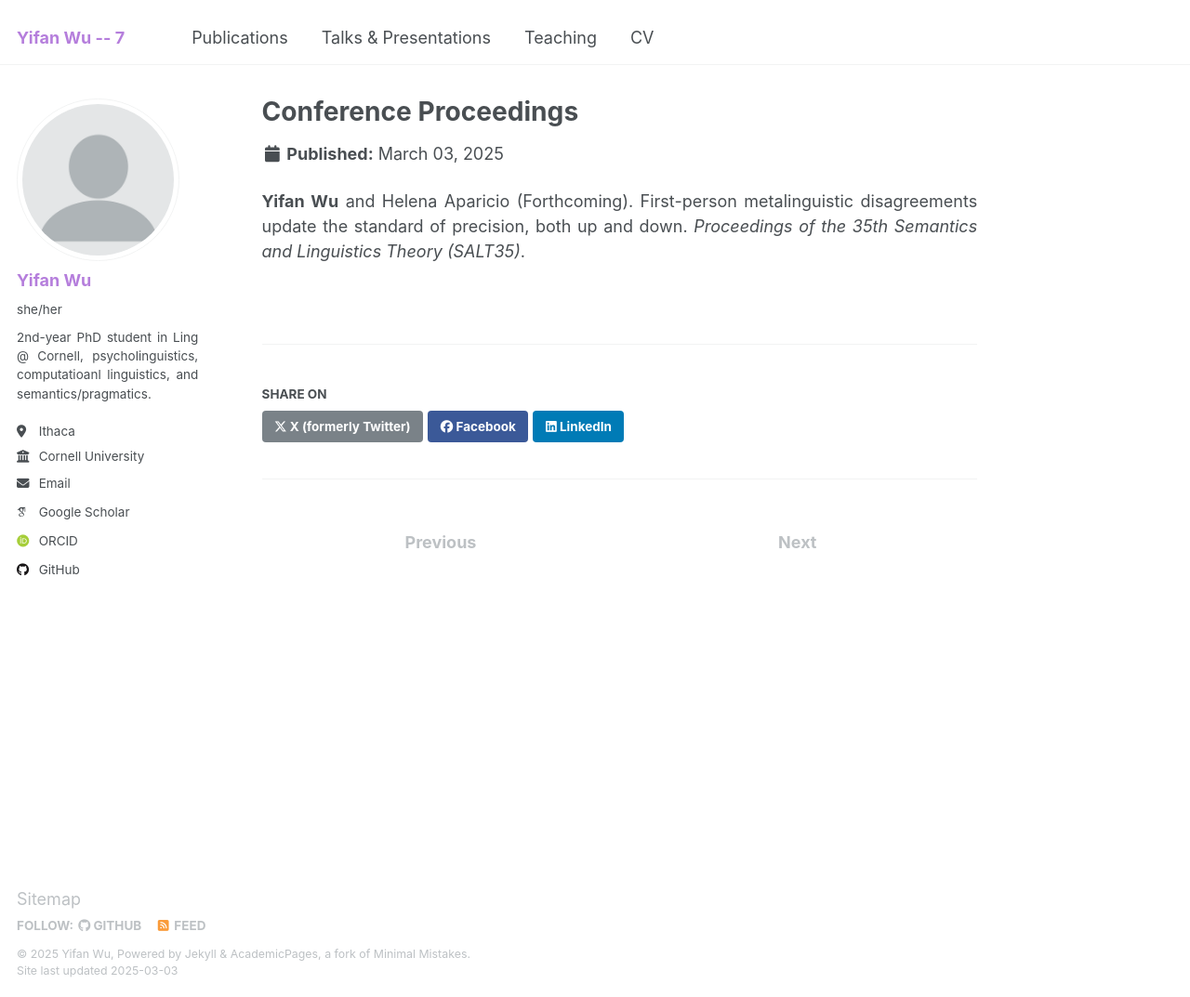
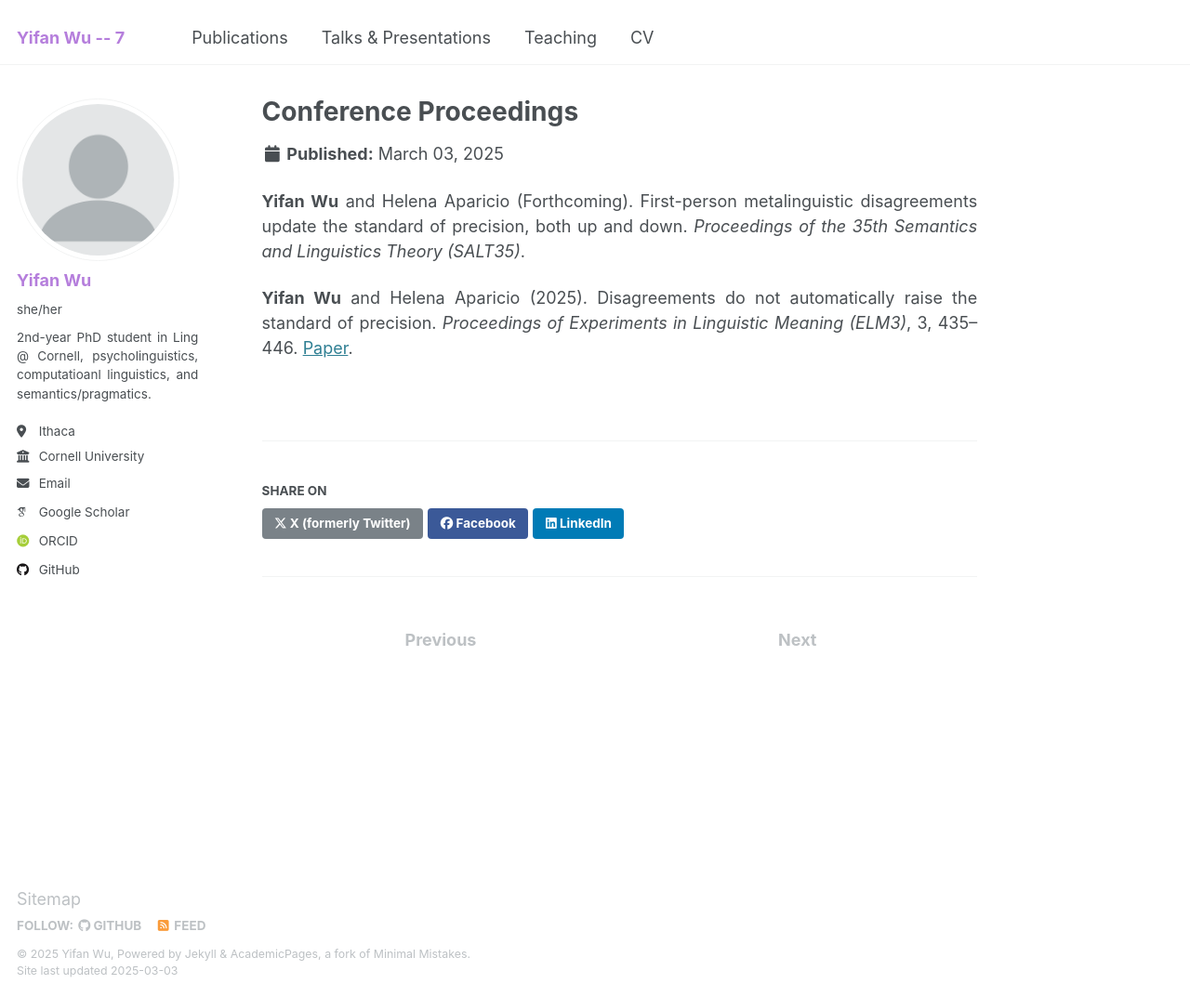
Before and after one commit to lynn-yifanwu-ling/lynn-yifanwu-ling.github.io, a Jekyll site: the page built from _publications/salt2025-poster.md, in a window 1280 px wide and 1073 px high. Shown: the whole window at 93% size. Built offline with Jekyll 4.4.1, drawn with Linux system fonts in a browser that asks for light colours; some web fonts are replaced.

Commit message:
Update conference proceedings.md

```diff
--- a/_publications/salt2025-poster.md
+++ b/_publications/salt2025-poster.md
@@ -6,3 +6,5 @@ type: "publication"
 ---
 
 **Yifan Wu** and Helena Aparicio (Forthcoming). First-person metalinguistic disagreements update the standard of precision, both up and down. *Proceedings of the 35th Semantics and Linguistics Theory (SALT35)*.
+
+**Yifan Wu** and Helena Aparicio (2025). Disagreements do not automatically raise the standard of precision. *Proceedings of Experiments in Linguistic Meaning (ELM3)*, 3, 435--446. [Paper](https://doi.org/10.3765/elm.3.5835).
```
